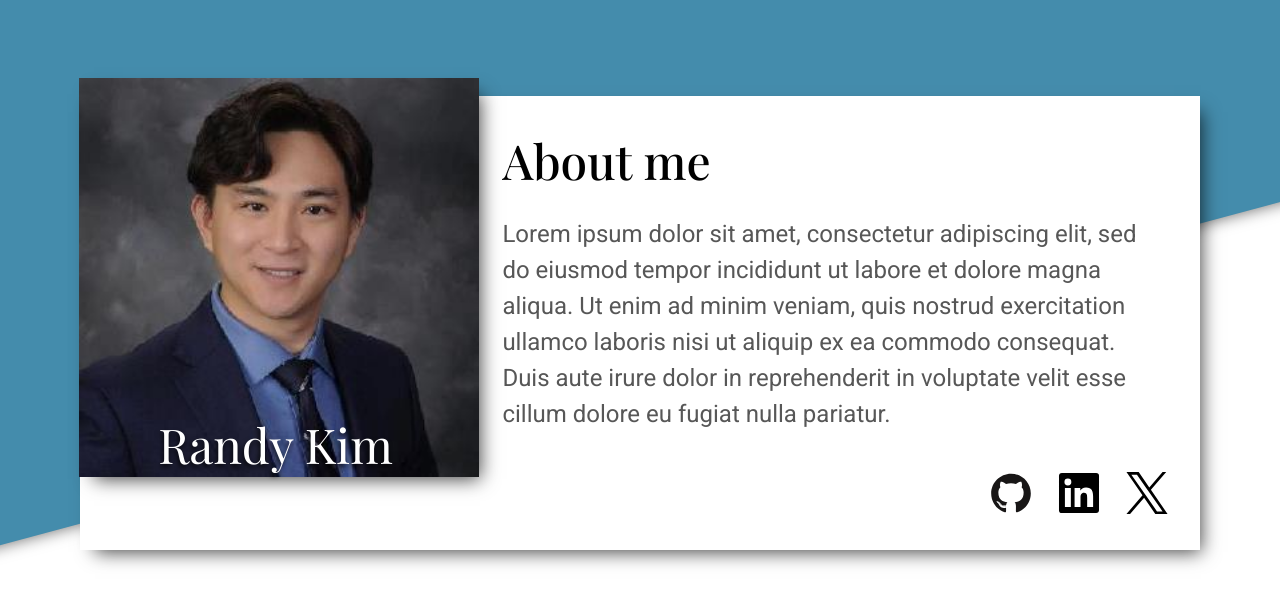
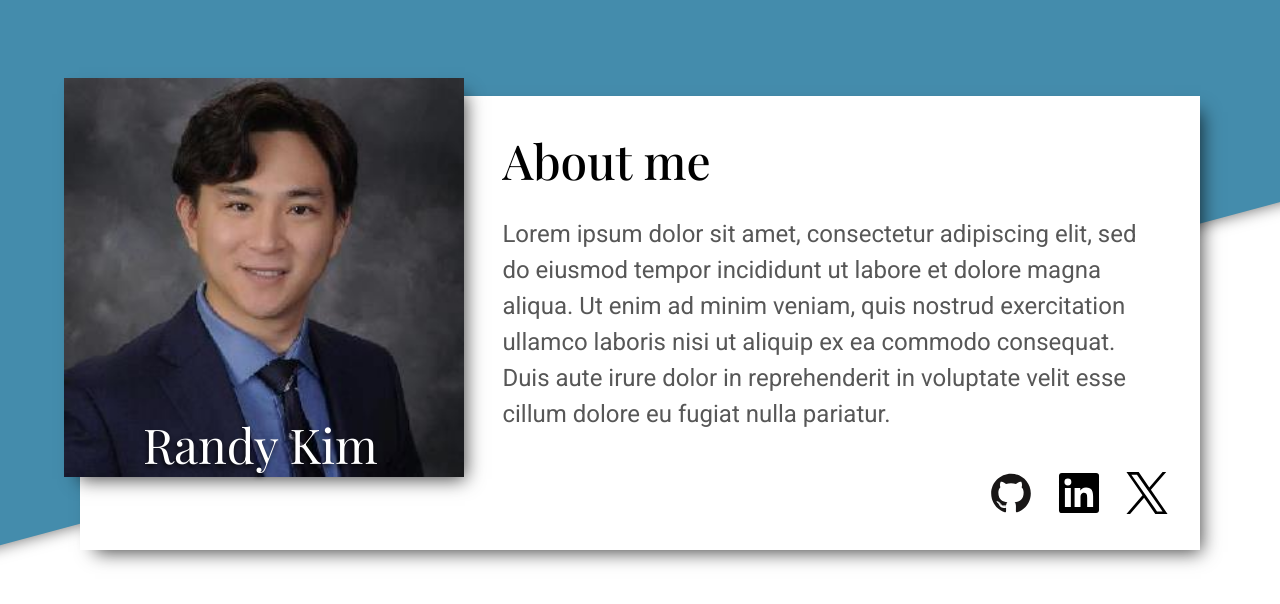
Before and after one commit to rhkim1292/top-homepage, a plain HTML site: page index.html in a window 1280 px wide. Shown: the top 604 px of the page. Drawn offline with nearby package versions, Linux system fonts and the light colour scheme; a web font is replaced by a local one.

Commit message:
Fix margin left on portrait container AGAIN

```diff
--- a/src/css/styles.css
+++ b/src/css/styles.css
@@ -175,7 +175,7 @@ p {
 		position: absolute;
 		top: 0;
 		left: 0;
-		margin-left: -.05rem;
+		margin-left: -1rem;
 		margin-top: -1.1rem;
 	}
 
```
